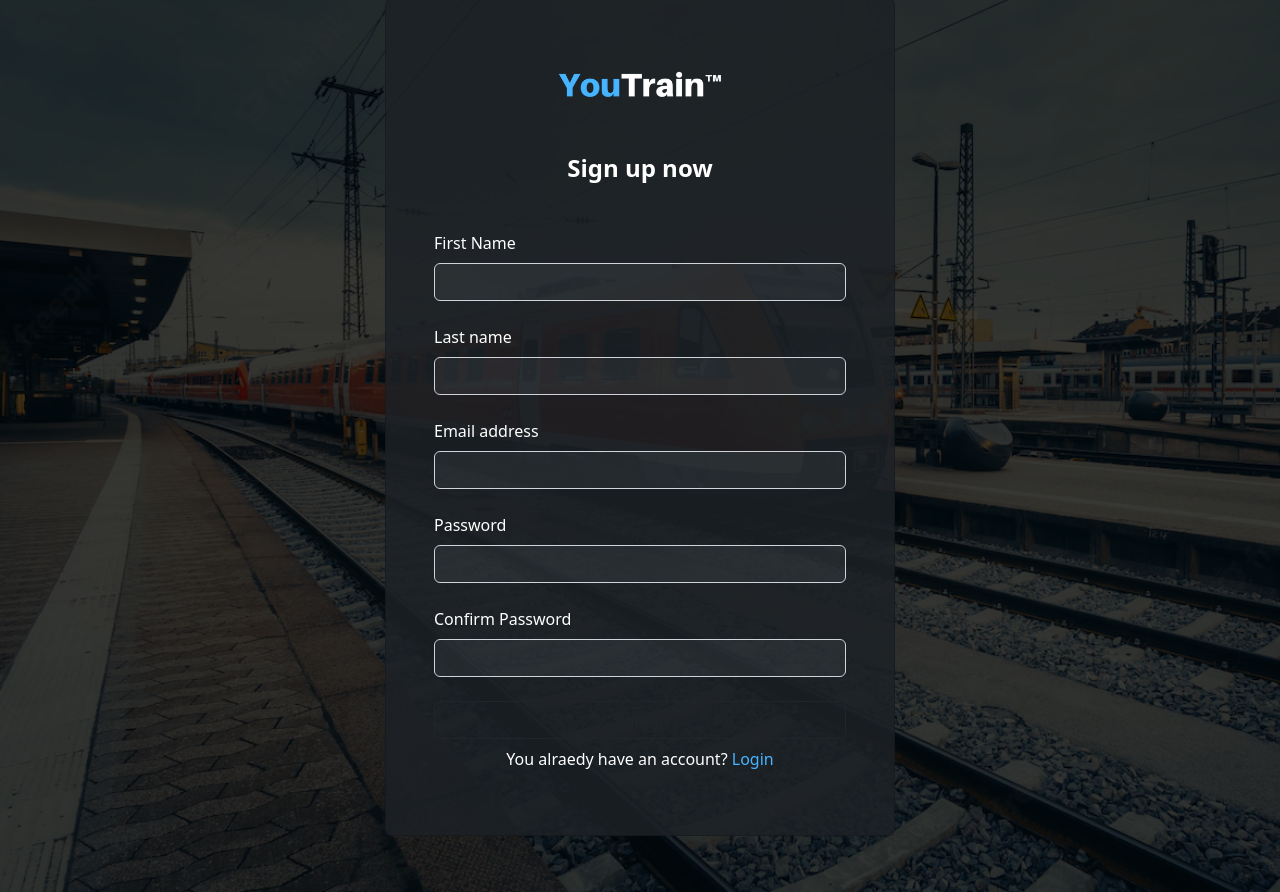
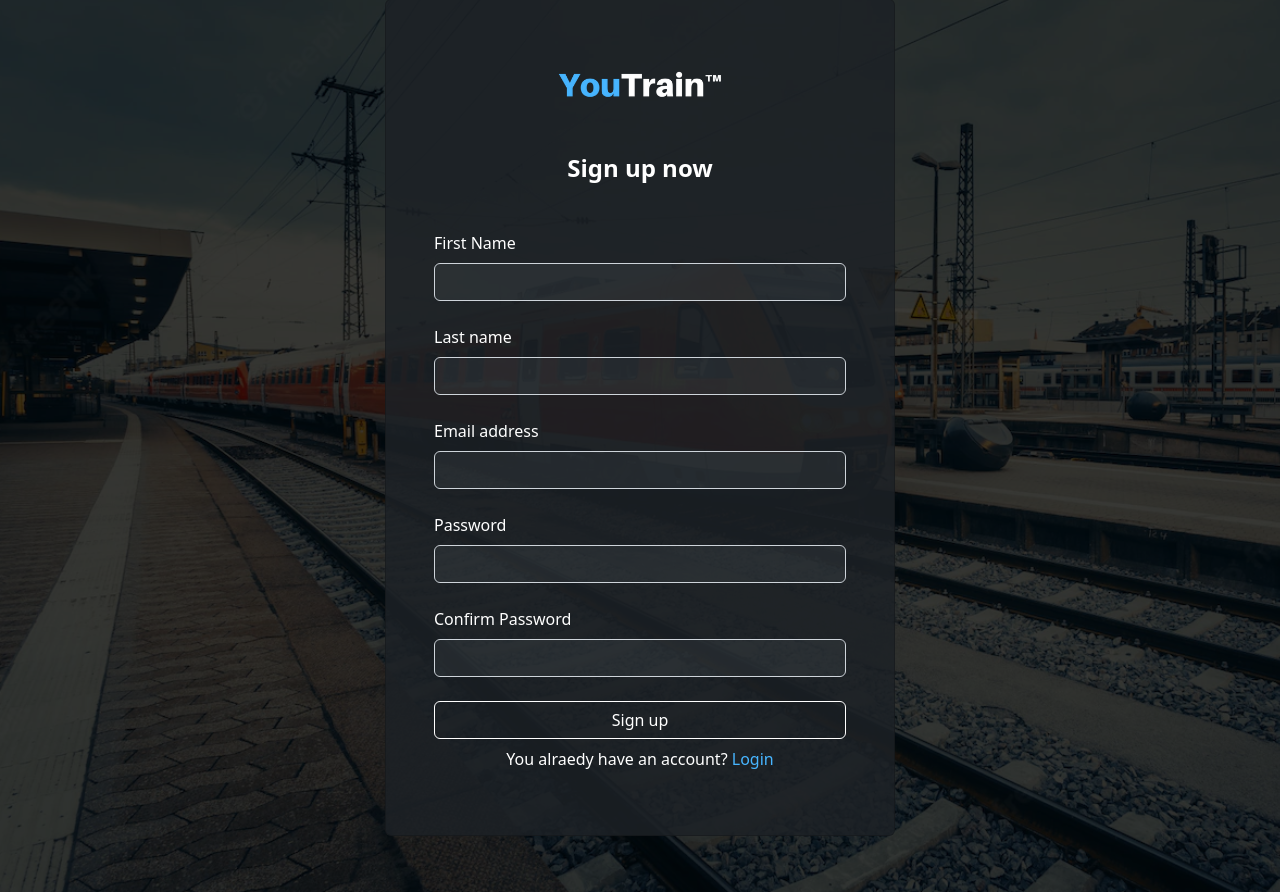
Before and after one commit to mohamedchkir/YouTrainBooking-System, a PHP site: page /signup.php in a window 1280 px wide. Shown: the part 57-949 px from the top of the page. Run offline with PHP 8.4, Linux system fonts and the light colour scheme; some libraries are stand-ins or nearby versions.

Commit message:
fix some errors

```diff
--- a/booking/index.php
+++ b/booking/index.php
@@ -35,7 +35,7 @@ if(!isset($_SESSION['search-info'])){
  <link rel="stylesheet" href="https://cdn.jsdelivr.net/npm/bootstrap-icons@1.10.2/font/bootstrap-icons.css">
  <!-- Bootstrap CSS -->
  <link href="https://cdn.jsdelivr.net/npm/bootstrap@5.0.2/dist/css/bootstrap.min.css" rel="stylesheet" integrity="sha384-EVSTQN3/azprG1Anm3QDgpJLIm9Nao0Yz1ztcQTwFspd3yD65VohhpuuCOmLASjC" crossorigin="anonymous">
- <link rel="stylesheet" href="../assets/css/style2.css"    >
+ <link rel="stylesheet" href="../assets/css/style2.css">
  <style>
      div#cart {
          position: absolute;
--- a/signup.php
+++ b/signup.php
@@ -62,13 +62,15 @@
           color: white;
 
         }
-        .btn:focus-visible {
-            color: #000;
-            background-color: #ffffff;
-            border-color: #ffffff(--bs-btn-hover-border-color);
-            outline: 3;
-            box-shadow: #ffffff(--bs-btn-focus-box-shadow);
+        .btn-outline-dark {
+         --bs-btn-color: #ffffff;
+        --bs-btn-border-color: #ffffff;
+        --bs-btn-hover-bg: #ffffff;
         }
+        .hvr:hover{
+          color: black;
+        }
+
   </style>
 
 
@@ -160,7 +162,7 @@
 
 
                           <!-- Submit button -->
-                          <button type="submit" name="signup" class="btn btn-outline-dark  btn-block w-100">
+                          <button type="submit" name="signup" class="btn btn-outline-dark hvr btn-block w-100">
                             Sign up
                           </button>
                   </form>
```
Also changed, not shown: include/components/EditProfil.component.php (+3 -4 lines).
